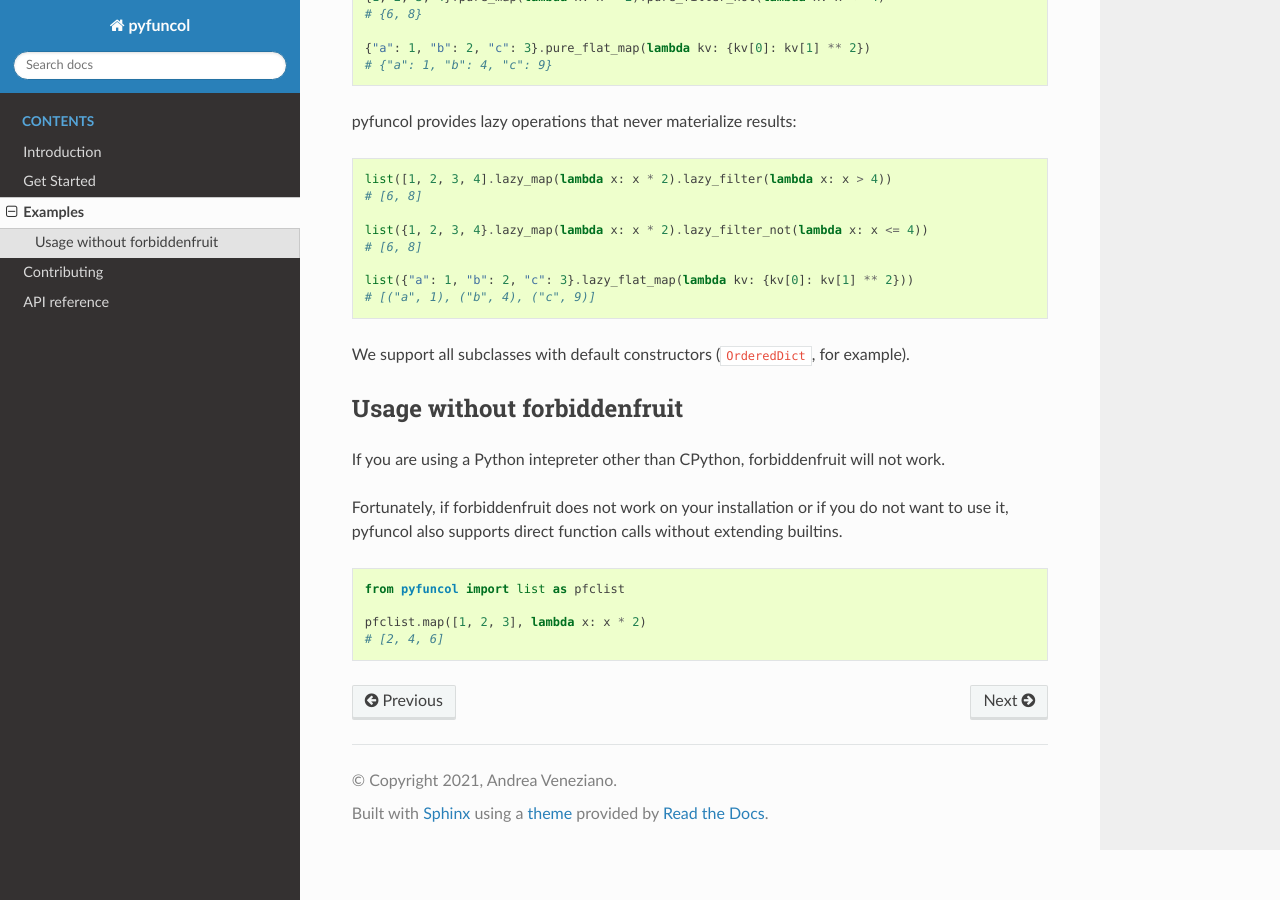
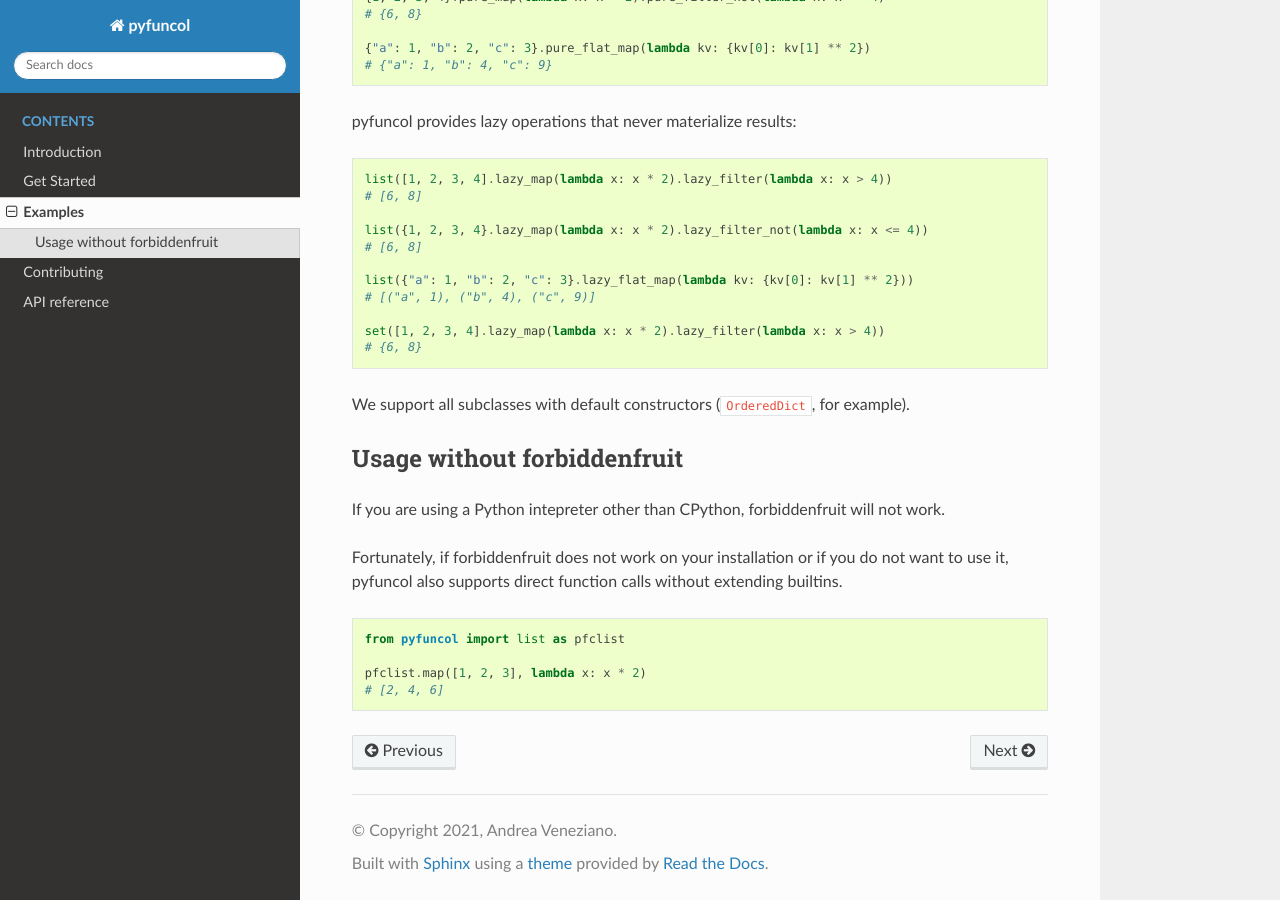
Before and after one commit to didactic-meme/pyfuncol, a Sphinx documentation site: the page built from docs/source/examples.md, in a window 1280 px wide and 900 px high, scrolled down 1029 px. Built offline with Sphinx 7.4.7 and the Read the Docs theme 2.0.0, drawn with Linux system fonts in a browser that asks for light colours.

Commit message:
examples about sets

````diff
--- a/docs/source/examples.md
+++ b/docs/source/examples.md
@@ -60,6 +60,9 @@ list({1, 2, 3, 4}.lazy_map(lambda x: x * 2).lazy_filter_not(lambda x: x <= 4))
 
 list({"a": 1, "b": 2, "c": 3}.lazy_flat_map(lambda kv: {kv[0]: kv[1] ** 2}))
 # [("a", 1), ("b", 4), ("c", 9)]
+
+set([1, 2, 3, 4].lazy_map(lambda x: x * 2).lazy_filter(lambda x: x > 4))
+# {6, 8}
 ```
 
 We support all subclasses with default constructors (`OrderedDict`, for example).
````
